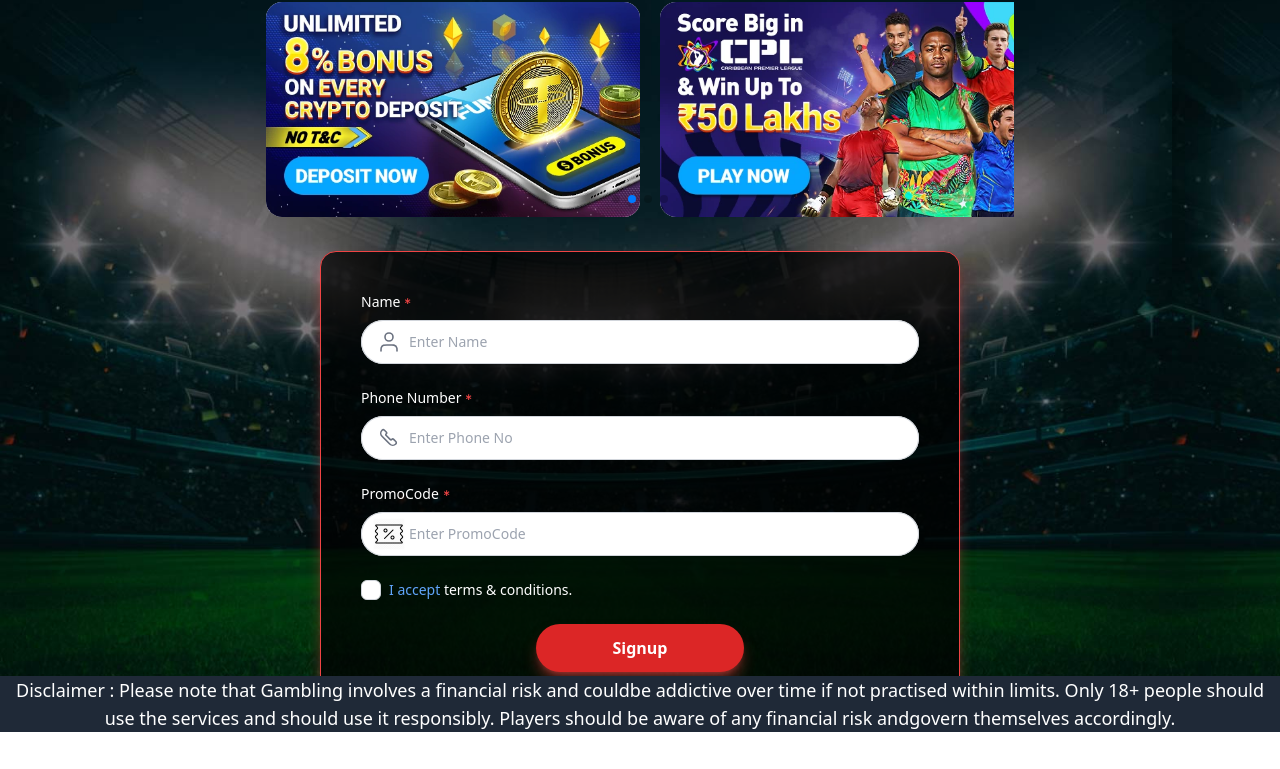
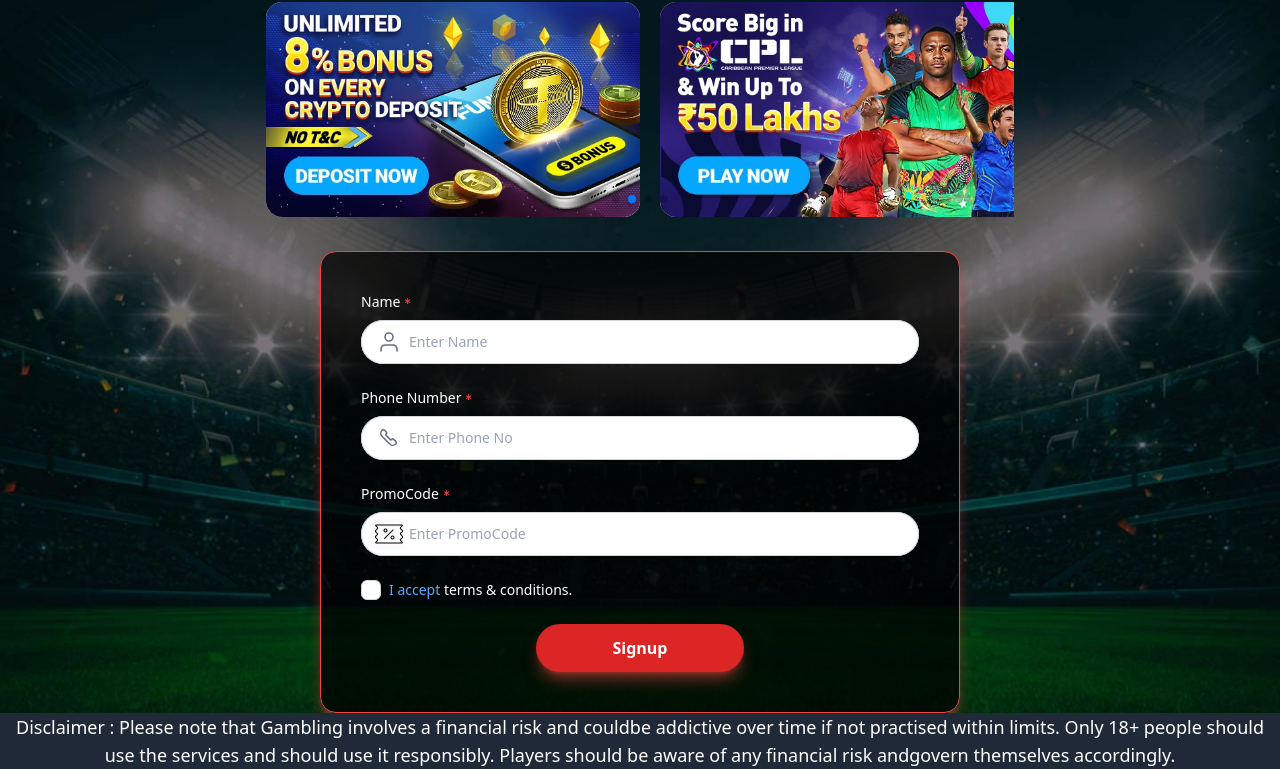
Before and after one commit to Rahulsrivastava0124/firm777, a plain HTML site: page index.html in a window 1280 px wide. Shown: the part 68-837 px from the top of the page. Before the commit the page ends 800 px from the top, so only its background shows below. Drawn offline with nearby package versions, Linux system fonts and the light colour scheme; no server answers.

Commit message:
"Updated body and footer styles in index.html"

```diff
--- a/index.html
+++ b/index.html
@@ -14,7 +14,7 @@
 
 </head>
 
-<body class="sm:bg-[url('./background.webp')] bg-[url('./phoneBackground.webp')] bg-contain">
+<body class="sm:bg-[url('./background.webp')] bg-[url('./phoneBackground.webp')] bg-cover">
 	<header class="flex justify-between bg-gray-800 sm:px-6 px-2">
 		<h2 class="text-center  text-2xl  py-2 ">
 			<img src="/logobetfirm.png" class="w-28 sm: w-32 me-3" alt="/htdhs hth" />
@@ -138,7 +138,7 @@
 		</form>
 
 	</section>
-	<footer class="text-center text-xs sm:text-lg  bg-gray-800 text-white absolute bottom-0">
+	<footer class="text-center text-xs sm:text-lg  bg-gray-800 text-white  bottom-0">
 		<span class="text-[8px] sm:text-lg leading-normal">
 			Disclaimer : Please note that Gambling involves a financial
 			risk and couldbe
```
